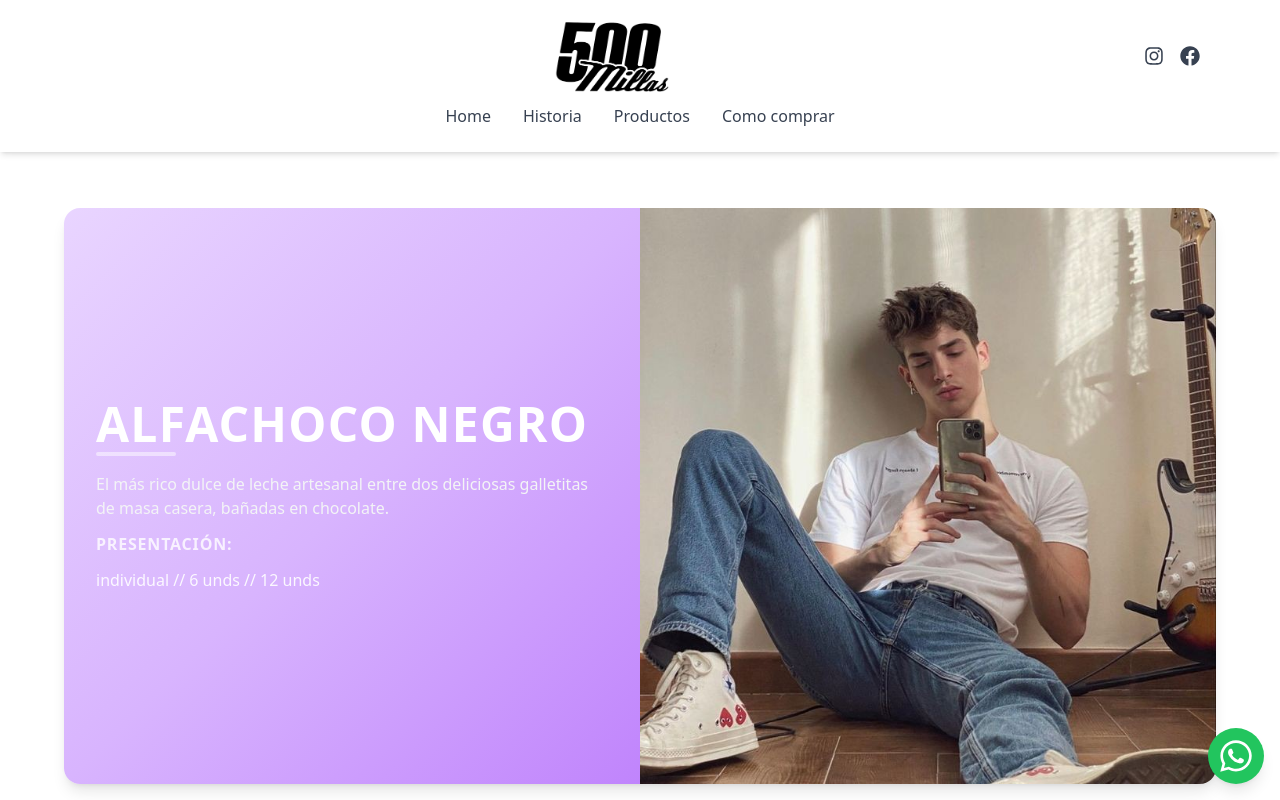
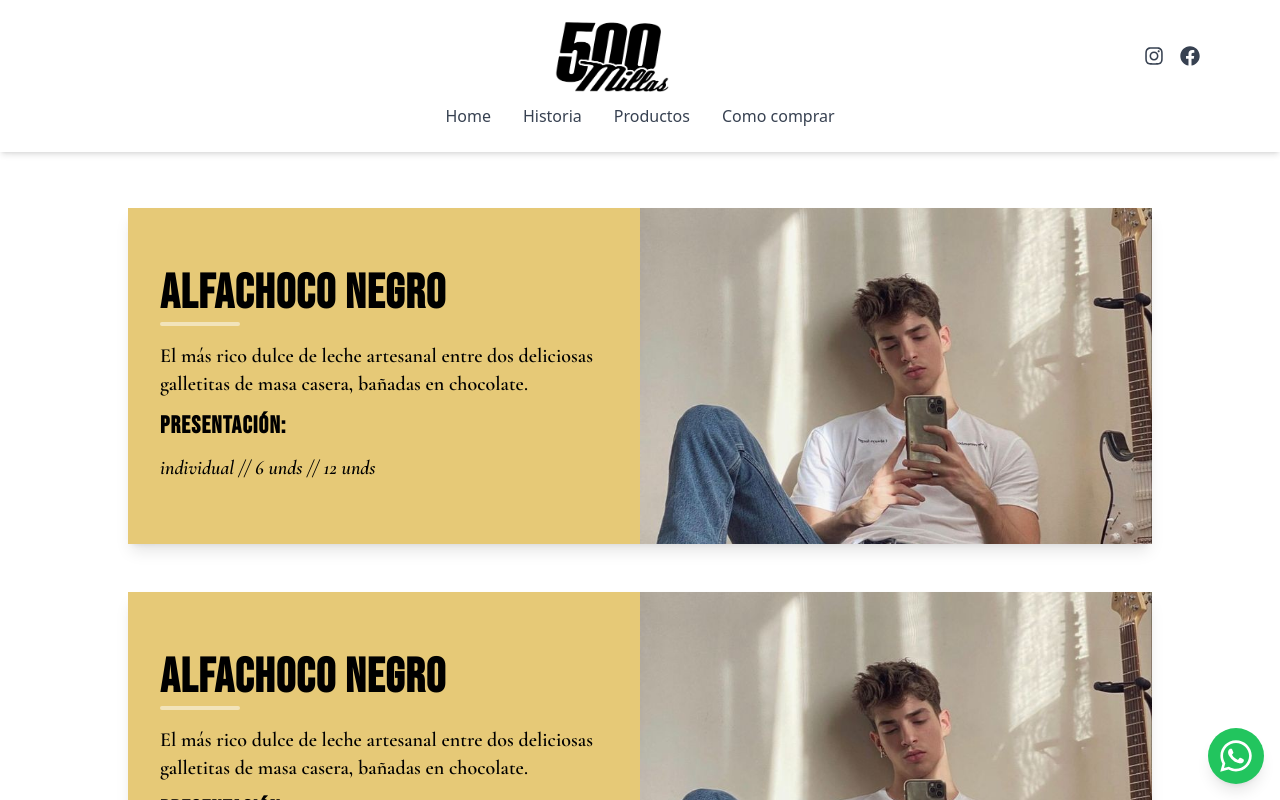
Before and after one commit to Nico09Barberis/500millas, a React (Vite) app in the folder 500-millas-web/: page /productos in a window 1280 px wide. Shown: the top 800 px of the page. Built offline with nearby package versions, Linux system fonts and the light colour scheme; a web font is replaced by a local one.

Commit message:
ajuste de colores, tipografia y demas

```diff
--- a/500-millas-web/src/sections/home/AboutSection.jsx
+++ b/500-millas-web/src/sections/home/AboutSection.jsx
@@ -5,7 +5,7 @@ const AboutSection = () => {
     <section className="py-16 px-6">
       <div className="max-w-5xl mx-auto bg-[#302e2c] shadow-sm">
         {/* Franja superior */}
-        <div className="h-12 w-full bg-[#E6C78E] mb-6"></div>
+        <div className="h-12 w-full bg-[#E6C977] mb-6"></div>
 
         <div className="px-6 pb-6 text-center w-full max-w-4xl mx-auto">
           {/* Título */}
--- a/500-millas-web/src/sections/home/ContactSection.jsx
+++ b/500-millas-web/src/sections/home/ContactSection.jsx
@@ -29,7 +29,7 @@ const ContactSection = () => {
         </div>
 
         {/* Contenido derecha */}
-        <div className="md:w-1/3 w-full bg-[#E6C78E] flex flex-col p-4 justify-center">
+        <div className="md:w-1/3 w-full bg-[#E6C977] flex flex-col p-4 justify-center">
           <h2 className="font-ancois-one text-4xl md:text-5xl font-bold text-[#3B2F2F] mb-4">
             ¿Querés vender nuestros productos?
           </h2>
--- a/500-millas-web/src/sections/home/FeatureSection.jsx
+++ b/500-millas-web/src/sections/home/FeatureSection.jsx
@@ -2,7 +2,7 @@ import featureImg from "../../assets/images/imgFormSection.png"; // reemplazá c
 
 const FeatureSection = () => {
   return (
-    <section className="w-full bg-[#E6C78E] py-12">
+    <section className="w-full bg-[#E6C977] py-12">
       <div className="max-w-6xl mx-auto flex flex-col-reverse md:flex-row items-center justify-center gap-8 px-4 md:px-0">
         {/* Texto */}
         <div className="md:w-1/2 flex flex-col justify-center items-center md:items-start text-center md:text-left">
--- a/500-millas-web/src/sections/product/ProductSection.jsx
+++ b/500-millas-web/src/sections/product/ProductSection.jsx
@@ -1,38 +1,43 @@
 import React from "react";
 import imgProduct from "../../assets/images/imgFormSection.png";
+import imgProductHover from "../../assets/images/logo.png";
 
-const productos = [
+const products = [
   {
     id: 1,
-    nombre: "ALFACHOCO NEGRO",
-    descripcion:
+    name: "ALFACHOCO NEGRO",
+    description:
       "El más rico dulce de leche artesanal entre dos deliciosas galletitas de masa casera, bañadas en chocolate.",
-    presentacion: ["individual", "6 unds", "12 unds"],
-    imagen: imgProduct,
+    presentation: ["individual", "6 unds", "12 unds"],
+    img: imgProduct,
+    imgHover: imgProductHover,
   },
   {
     id: 2,
-    nombre: "ALFACHOCO NEGRO",
-    descripcion:
+    name: "ALFACHOCO NEGRO",
+    description:
       "El más rico dulce de leche artesanal entre dos deliciosas galletitas de masa casera, bañadas en chocolate.",
-    presentacion: ["individual", "6 unds", "12 unds"],
-    imagen: imgProduct,
+    presentation: ["individual", "6 unds", "12 unds"],
+    img: imgProduct,
+    imgHover: imgProductHover,
   },
   {
     id: 3,
-    nombre: "ALFACHOCO NEGRO",
-    descripcion:
+    name: "ALFACHOCO NEGRO",
+    description:
       "El más rico dulce de leche artesanal entre dos deliciosas galletitas de masa casera, bañadas en chocolate.",
-    presentacion: ["individual", "6 unds", "12 unds"],
-    imagen: imgProduct,
+    presentation: ["individual", "6 unds", "12 unds"],
+    img: imgProduct,
+    imgHover: imgProductHover,
   },
   {
     id: 4,
-    nombre: "ALFACHOCO NEGRO",
-    descripcion:
+    name: "ALFACHOCO NEGRO",
+    description:
       "El más rico dulce de leche artesanal entre dos deliciosas galletitas de masa casera, bañadas en chocolate.",
-    presentacion: ["individual", "6 unds", "12 unds"],
-    imagen: imgProduct,
+    presentation: ["individual", "6 unds", "12 unds"],
+    img: imgProduct,
+    imgHover: imgProductHover,
   },
 ];
 
@@ -40,35 +45,45 @@ const ProductSection = () => {
   return (
     <section className="bg-gradient-to-b py-16 px-6">
       <div className="max-w-7xl mx-auto flex flex-col gap-12">
-        {productos.map((producto) => (
+        {products.map((product) => (
           <div
-            key={producto.id}
-            className="w-full max-w-6xl flex flex-col md:flex-row rounded-2xl overflow-hidden shadow-lg hover:shadow-2xl transition-shadow duration-500 group"
+            key={product.id}
+            className="w-full max-w-5xl flex flex-col md:flex-row overflow-hidden shadow-lg hover:shadow-2xl transition-shadow duration-500 group"
           >
             {/* Columna izquierda - Texto */}
-            <div className="md:w-1/2 bg-gradient-to-br from-purple-200 via-purple-300 to-purple-400 p-8 flex flex-col justify-center text-white relative">
-              {/* Nombre horizontal con subrayado sutil */}
-              <h3 className="text-4xl md:text-5xl font-extrabold tracking-wide mb-6 relative">
-                {producto.nombre}
+            <div className="md:w-1/2 bg-[#E6C977] p-8 flex flex-col justify-center text-black relative">
+              {/* name horizontal con subrayado sutil */}
+              <h3 className="font-bebas text-4xl md:text-5xl font-extrabold tracking-wide mb-6 relative">
+                {product.name}
                 <span className="absolute left-0 -bottom-2 w-20 h-1 bg-white rounded-full opacity-50"></span>
               </h3>
 
               {/* Descripción y presentación */}
               <div className="space-y-3">
-                <p className="text-gray-100">{producto.descripcion}</p>
-                <p className="font-semibold uppercase text-white/80 tracking-wider">
+                <p className="font-cormorant-garamond text-xl text-black font-semibold">{product.description}</p>
+                <p className="font-bebas text-2xl font-semibold uppercase text-black tracking-wider">
                   Presentación:
                 </p>
-                <p className="text-white/90">{producto.presentacion.join(" // ")}</p>
+                <p className="font-cormorant-garamond text-xl italic font-semibold text-black">
+                  {product.presentation.join(" // ")}
+                </p>
               </div>
             </div>
 
-            {/* Columna derecha - Imagen */}
-            <div className="md:w-1/2 bg-white flex items-center justify-center">
+            {/* Columna derecha - Img */}
+            <div className="md:w-1/2 bg-white flex items-center justify-center relative overflow-hidden">
+              {/* Img normal */}
               <img
-                src={producto.imagen}
-                alt={producto.nombre}
-                className="w-full h-auto object-contain transform transition-transform duration-500 group-hover:scale-105"
+                src={product.img}
+                alt={product.name}
+                className="w-full h-auto object-contain transition-opacity duration-500 opacity-100 group-hover:opacity-0 absolute top-0 left-0"
+              />
+
+              {/* Img hover */}
+              <img
+                src={product.imgHover}
+                alt={product.name}
+                className="w-full h-auto object-contain transition-opacity duration-500 opacity-0 group-hover:opacity-100"
               />
             </div>
           </div>
```
Also changed, not shown: 500-millas-web/src/assets/images/imgTitle.png (added).
